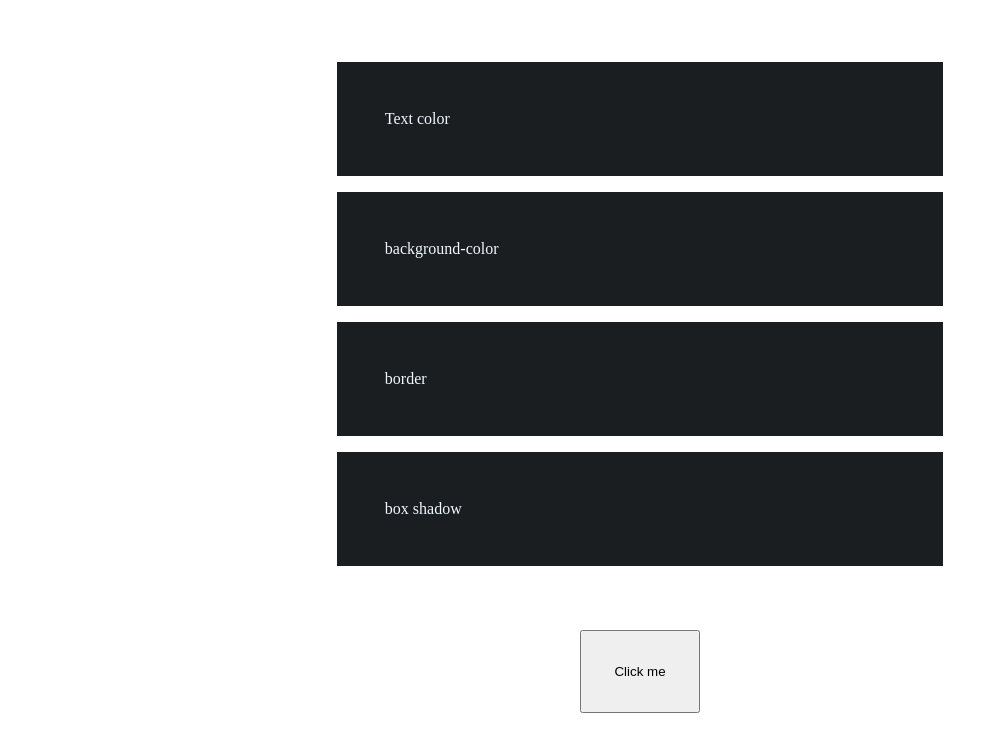
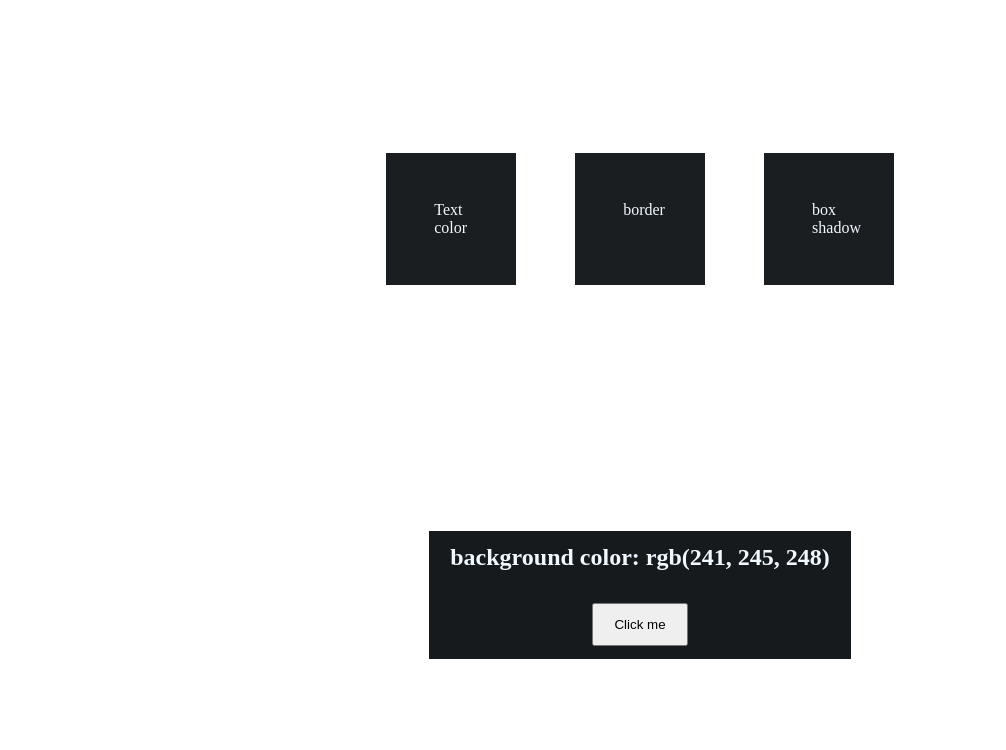
Before and after one commit to Joycey83/Hexa-Palette, a plain HTML site: page rgb.html in a window 1280 px wide. Shown: the part 65-815 px from the top of the page, without its empty margins (0-1006 px from the left). Drawn offline with Linux system fonts and the light colour scheme; a web font is replaced by a local one.

Commit message:
changed and amended some of my css styles

```diff
--- a/assets/css/styles.css
+++ b/assets/css/styles.css
@@ -38,18 +38,33 @@ Global Styles
   box-sizing: border-box;
 }
 
+main {
+  min-height: calc(100vh - 3rem);
+  display: grid;
+  place-items: center;
+}
+
 .styles-container {
   display: grid;
-  grid-template-columns: 1fr;
+  grid-template-columns: repeat(3, 1fr);
   gap: 1rem;
   margin: 4rem 2.1rem;
 }
 
 .styles-container div {
   margin: 0 auto;
-  width: 50%;
+  width: 75%;
   padding: 3rem;
   background-color: #1a1e21;
+  color: aliceblue;
+}
+
+.outer-container {
+  padding: 0.83rem 1.35rem;
+  background-color: #171a1d;
+}
+
+.outer-container h2 {
   color: aliceblue;
 }
 
@@ -57,9 +72,9 @@ Global Styles
   display: flex;
   justify-content: center;
   align-items: center;
+  margin-top: 2rem;
 }
 
 .btn {
-  display: inline-block;
-  padding: 2rem;
+  padding: 0.75rem 1.25rem;
 }
--- a/rgb.html
+++ b/rgb.html
@@ -30,14 +30,21 @@
     <main>
       <div class="styles-container">
         <div class="text-color">Text color</div>
-        <div class="bg-color">background-color</div>
+        <!-- <div class="bg-color">background-color</div> -->
         <div class="border">border</div>
         <div class="box-shadow">box shadow</div>
       </div>
-      <div class="bg-container"></div>
+
+      <div class="outer-container">
+        <h2>background color: <span class="color">rgb(241, 245, 248)</span></h2>
+        <div class="btn-container">
+          <button class="btn" id="btn">Click me</button>
+        </div>
+      </div>
+      <!-- <div class="outer-container"></div>
       <div class="btn-container">
         <button class="btn" id="btn">Click me</button>
-      </div>
+      </div> -->
     </main>
   </body>
 </html>
```
